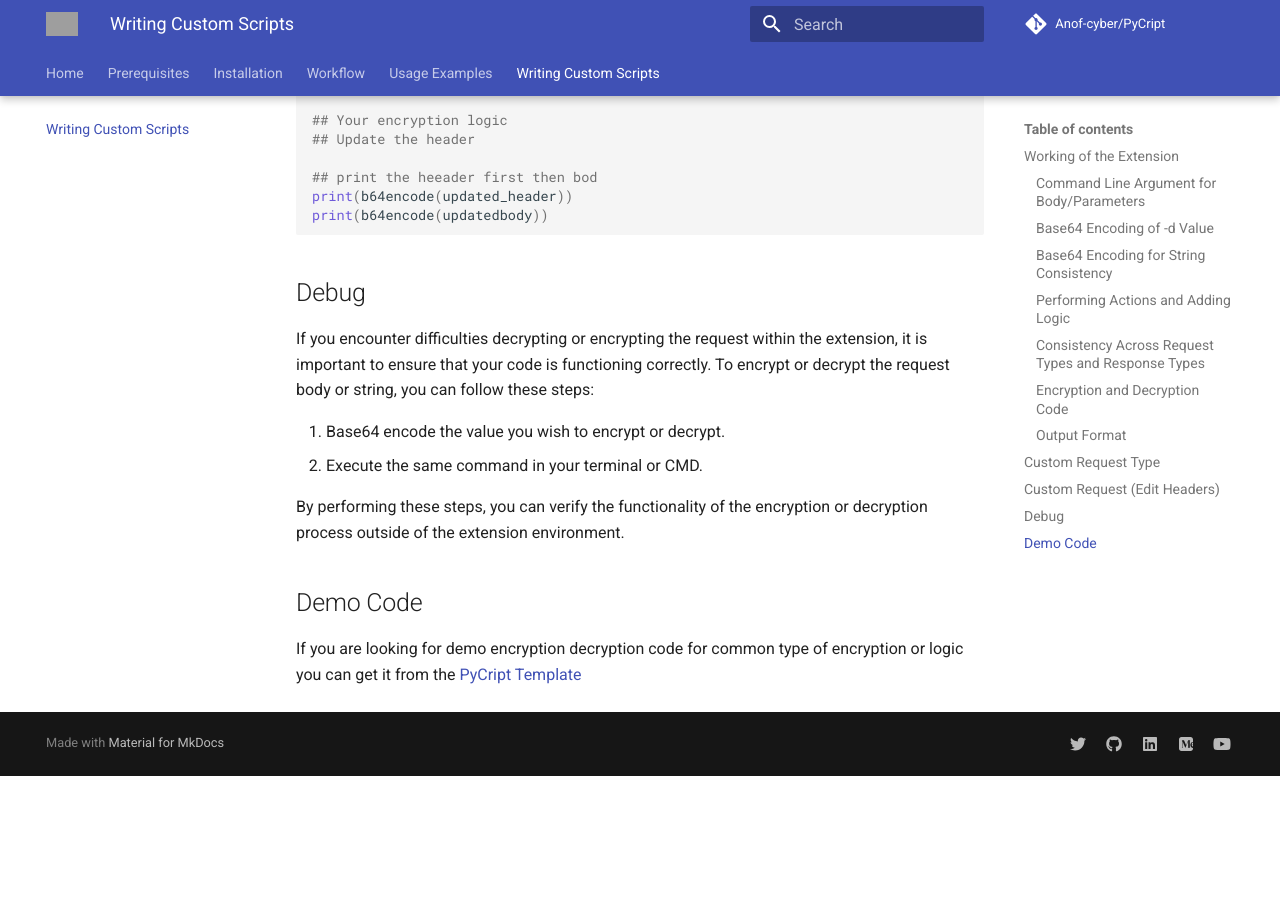
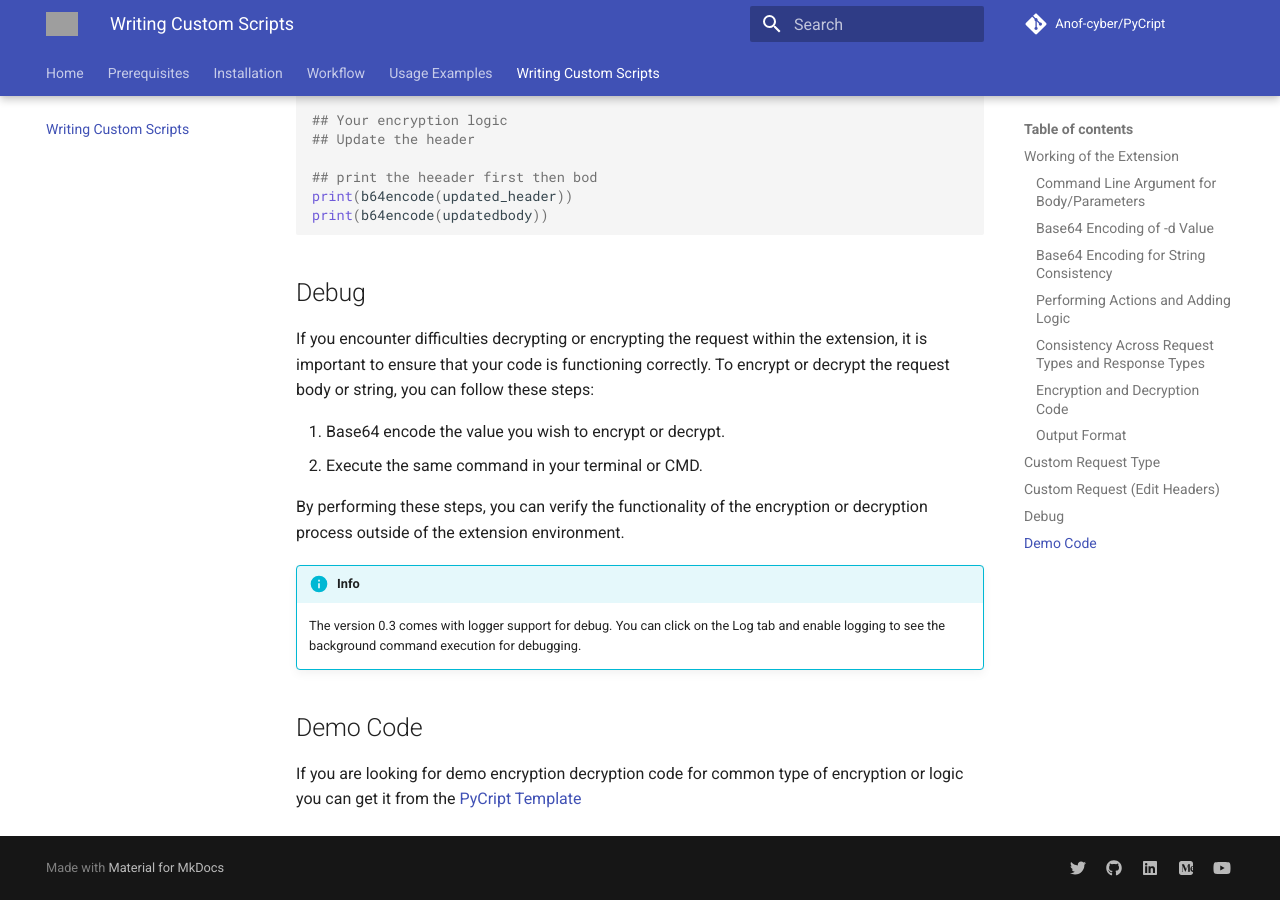
Before and after one commit to Anof-cyber/PyCript-Docs, an MkDocs documentation site: the page built from docs/Scripts.md, in a window 1280 px wide and 900 px high, scrolled down 3883 px. Built offline with MkDocs 1.6.1 and Material for MkDocs 9.7.7, drawn with Linux system fonts in a browser that asks for light colours; comment, search, counter and statistics services are not loaded; the version menu is left out; before the commit the page ends 4659 px from its top, so only the background shows below that; grey boxes are pictures that could not be loaded.

```diff
--- a/docs/Scripts.md
+++ b/docs/Scripts.md
@@ -387,6 +387,10 @@ If you encounter difficulties decrypting or encrypting the request within the ex
 
 By performing these steps, you can verify the functionality of the encryption or decryption process outside of the extension environment.
 
+!!! Info "Info"
+
+    The version 0.3 comes with logger support for debug. You can click on the Log tab and enable logging to see the background command execution for debugging.
+
 
 
 
```
Also changed, not shown: other parts of docs/Scripts.md (+1 -1 lines), docs/installation.md (+1 -1 lines).
